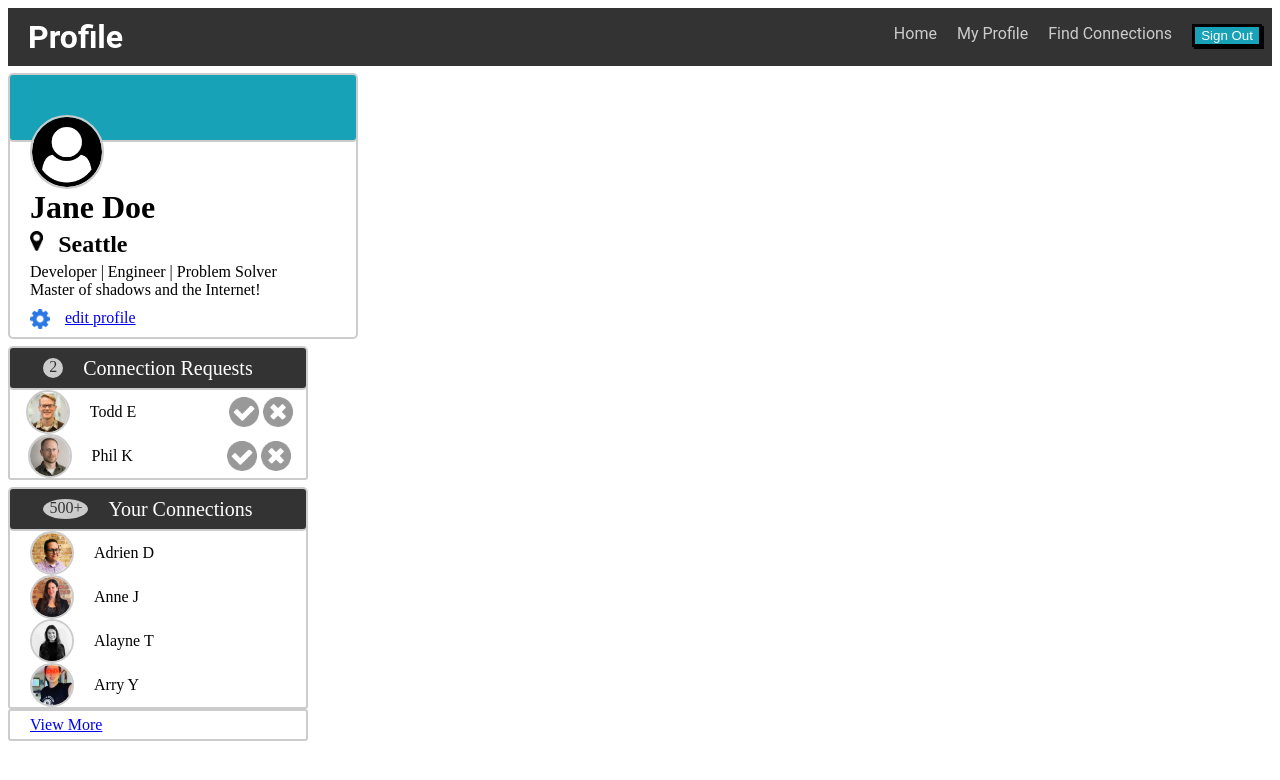
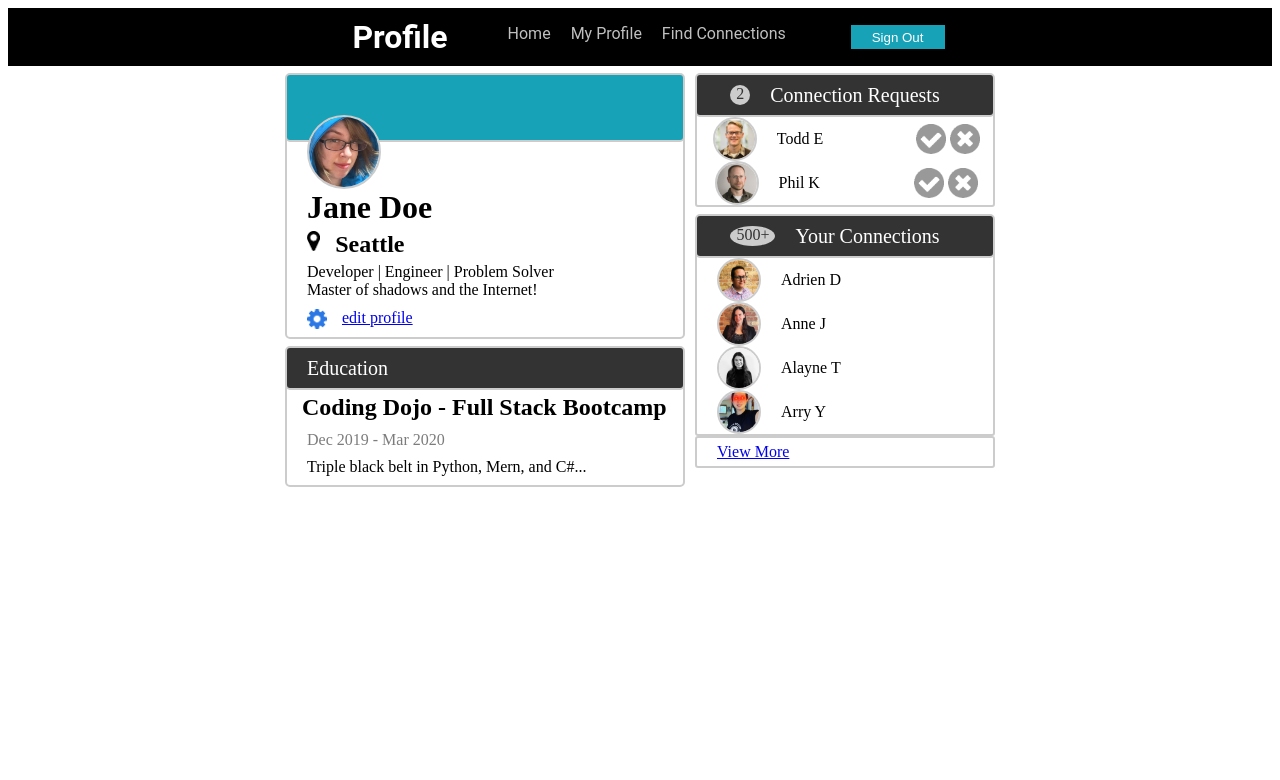
Before and after one commit to VirtualShaman/CSS_Core_Profile_Page, a plain HTML site: page index.html in a window 1280 px wide. Drawn offline with Linux system fonts and the light colour scheme.

Commit message:
Project Complete

```diff
--- a/index.html
+++ b/index.html
@@ -14,13 +14,16 @@
             <li><a class="links" href="#">Home</a></li>
             <li><a class="links" href="#" class="active">My Profile</a></li>
             <li><a class="links" href="#">Find Connections</a></li>
-            <li><button class="btn">Sign Out</button></li>
+            <li></li>
         </ul>
+        <div id="button"><button class="btn">Sign Out</button></div>
     </div>
+    <div id="tiles">
+        <div class="column1">
             <div class="ProfileCard" >
                 <div class="color" ></div>
                 <div class="info">
-            <img id="user" src="icons/user-circle.png" alt="user icon">
+                    <img id="user" src="images/jane-m.jpg" alt="user icon">
                     <h1>Jane Doe</h1>
                     <div id="location">
                         <img id="marker" src="icons/map-marker.png" alt="map marker">
@@ -34,6 +37,18 @@
                     </div>
                 </div>
             </div>
+            <div class="education">
+                <div class="estatus">
+                    <p id="title">Education</p>
+                </div>
+                <div id="info">
+                    <h2>Coding Dojo - Full Stack Bootcamp</h2>
+                    <p id="date">Dec 2019 - Mar 2020</p>
+                    <p>Triple black belt in Python, Mern, and C#...</p>
+                </div>
+            </div>
+        </div>
+        <div class="column2">
             <div class="requests">
                 <div class="status">
                     <div id="number">2</div>
@@ -89,5 +104,7 @@
                     <a href="#">View More</a>
                 </div>
             </div>
+        </div>
+    </div>
 </body>
 </html
--- a/style.css
+++ b/style.css
@@ -4,37 +4,61 @@ p {
     width: auto;
 }
 
+/* Tile Managment */
+
+#tiles {
+    display: flex;
+    justify-content: center;
+}
+.column1 {
+    display: flex;
+    align-items: flex-start;
+    flex-direction: column;
+}
+.column2 {
+    display: flex;
+    align-items: flex-start;
+    flex-direction: column;
+}
+
 /* Nav Bar */
 
+.active {
+    opacity: 100%;
+}
+.nav {
+    color: white;
+    background-color: #000000;
+    font-family: 'Roboto', sans-serif;
+    display: flex;
+    justify-content: center;
+}
+.nav-title {
+    margin: 10px 10px 10px 20px;
+    display: flex;
+    align-items: flex-start;
+}
+.nav-links {
+    width: 350px;
+    list-style-type: none;
+    display: flex;
+    align-items: flex-start;
+}
 .links {
     color: inherit;
     text-decoration: inherit;
     opacity: 75%;
 }
-.active {
-    opacity: 100%;
-}
-.nav {
-    color: white;
-    background-color: #333333;
-    font-family: 'Roboto', sans-serif;
-    display: flex;
-}
-.nav-title {
-    margin: 10px 20px;
-    display: flex;
-    align-items: flex-start;
-}
-.nav-links {
-    width: 100%;
-    list-style-type: none;
-    display: flex;
-    justify-content: flex-end;
-}
 li {
     margin: 0px 10px;
 }
+#button {
+    display: flex;
+    align-items: center;
+}
 .btn {
+    height: 30px;
+    width: 100px;
     color: white;
     background-color: #17a2b8;
     border: black;
@@ -47,7 +71,8 @@ li {
 
 .ProfileCard {
     height: auto;
-    width: 350px;
+    width: 400px;
+    margin-right: 10px;
 }
 
 .color {
@@ -202,3 +227,37 @@ p {
 }
 
 /* Education */
+
+.education {
+    height: auto;
+    width: 400px;
+}
+
+.estatus {
+    height: 40px;
+    color: white;
+    background-color: #333333;
+    border: 2px solid #cccccc;
+    border-radius: 5px;
+    display: flex;
+    justify-content: center;
+    align-items: center;
+    position: relative;
+    top: 7px;
+    display: flex;
+    justify-content: flex-start;
+}
+
+#info {
+    height: 100px;
+    background-color: white;
+    border: 2px solid #cccccc;
+    border-radius: 5px;
+    display: flex;
+    flex-direction: column;
+    justify-content: space-evenly;
+}
+
+#date {
+    color: #7c7c7c;
+}
```
Lines whose indentation alone changed are shown as unchanged.
